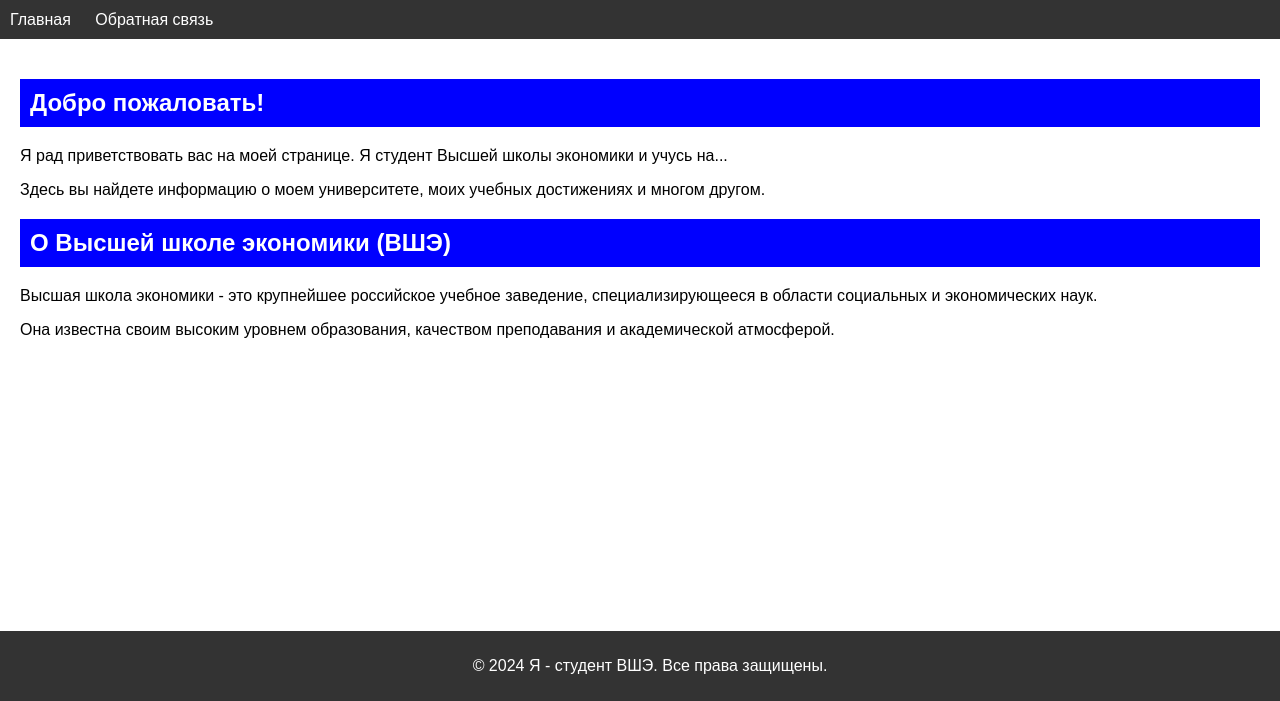
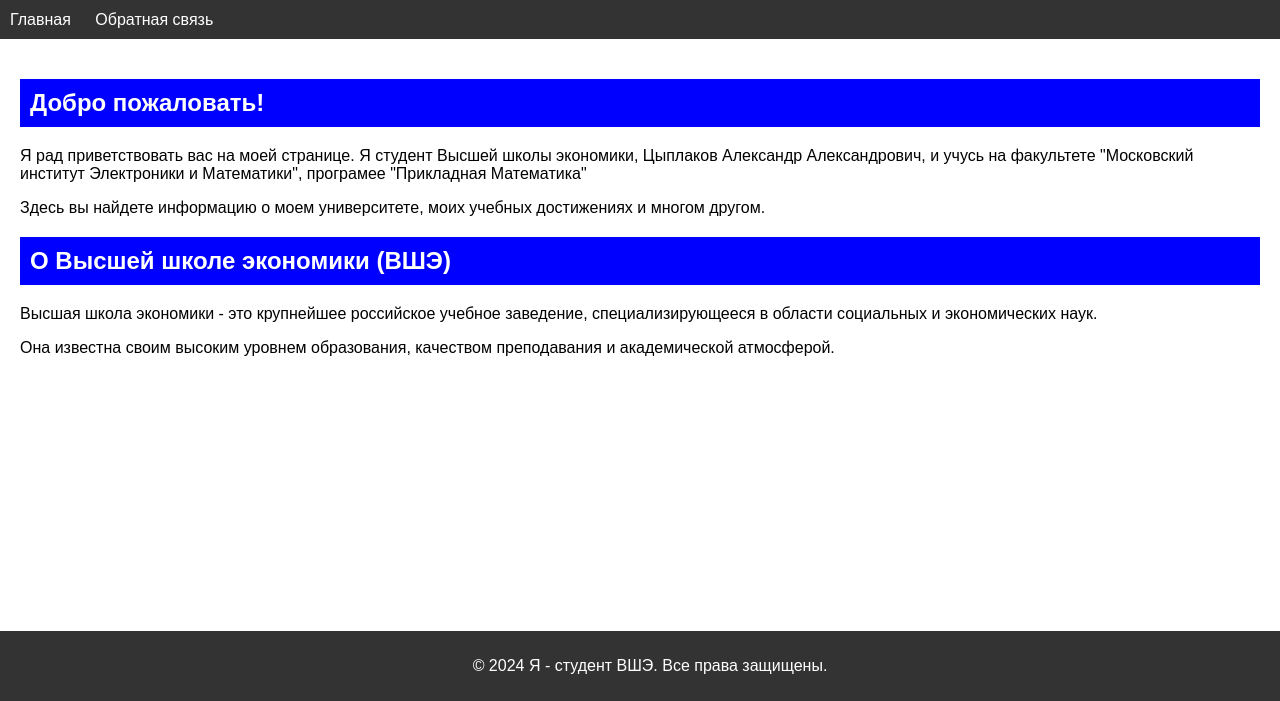
Before and after one commit to sTsyp/sTsyp.github.io, a plain HTML site: page index.html in a window 1280 px wide. Shown: the part 99-800 px from the top of the page. Drawn offline with Linux system fonts and the light colour scheme.

Commit message:
Update index.html
Изменение текста (ДЗ1)

```diff
--- a/index.html
+++ b/index.html
@@ -20,7 +20,7 @@
   <main>
     <section>
       <h2>Добро пожаловать!</h2>
-      <p>Я рад приветствовать вас на моей странице. Я студент Высшей школы экономики и учусь на...</p>
+      <p>Я рад приветствовать вас на моей странице. Я студент Высшей школы экономики, Цыплаков Александр Александрович, и учусь на факультете "Московский институт Электроники и Математики", програмее "Прикладная Математика"</p>
       <p>Здесь вы найдете информацию о моем университете, моих учебных достижениях и многом другом.</p>
     </section>
 
```
